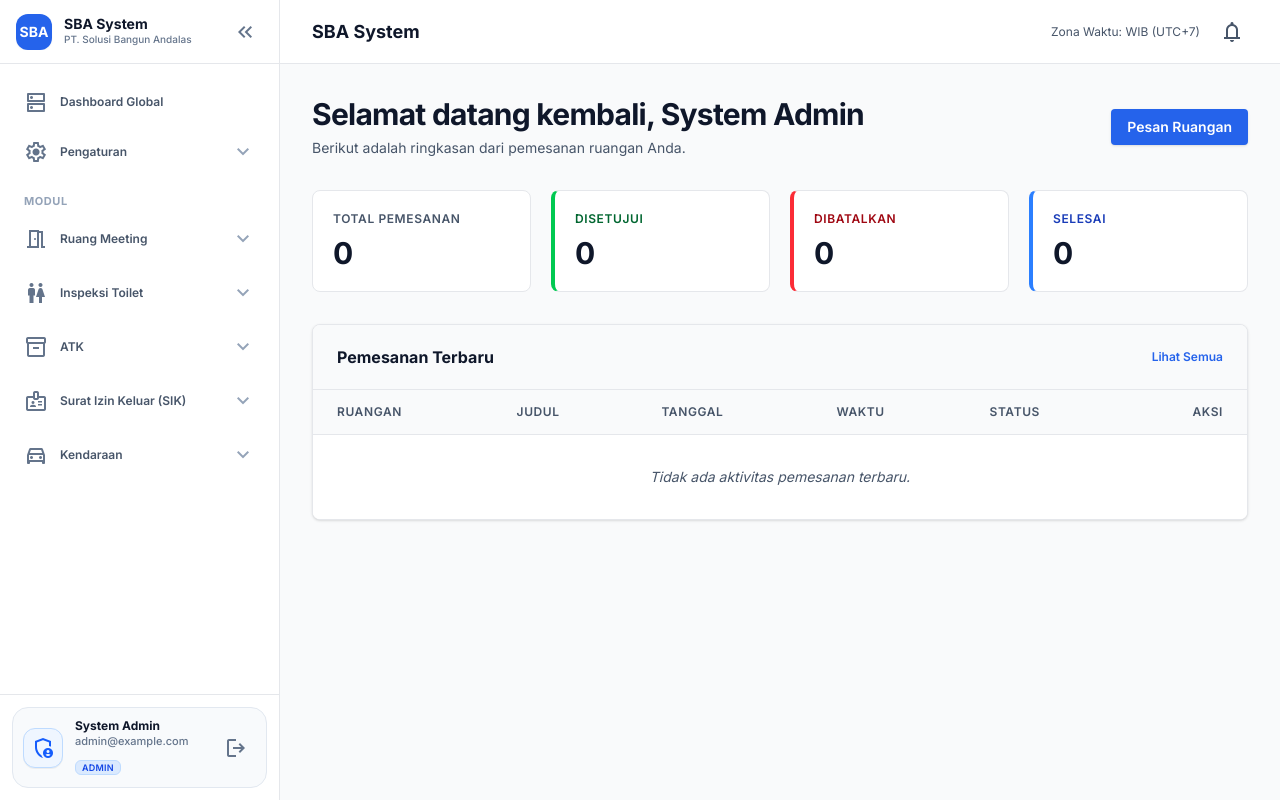
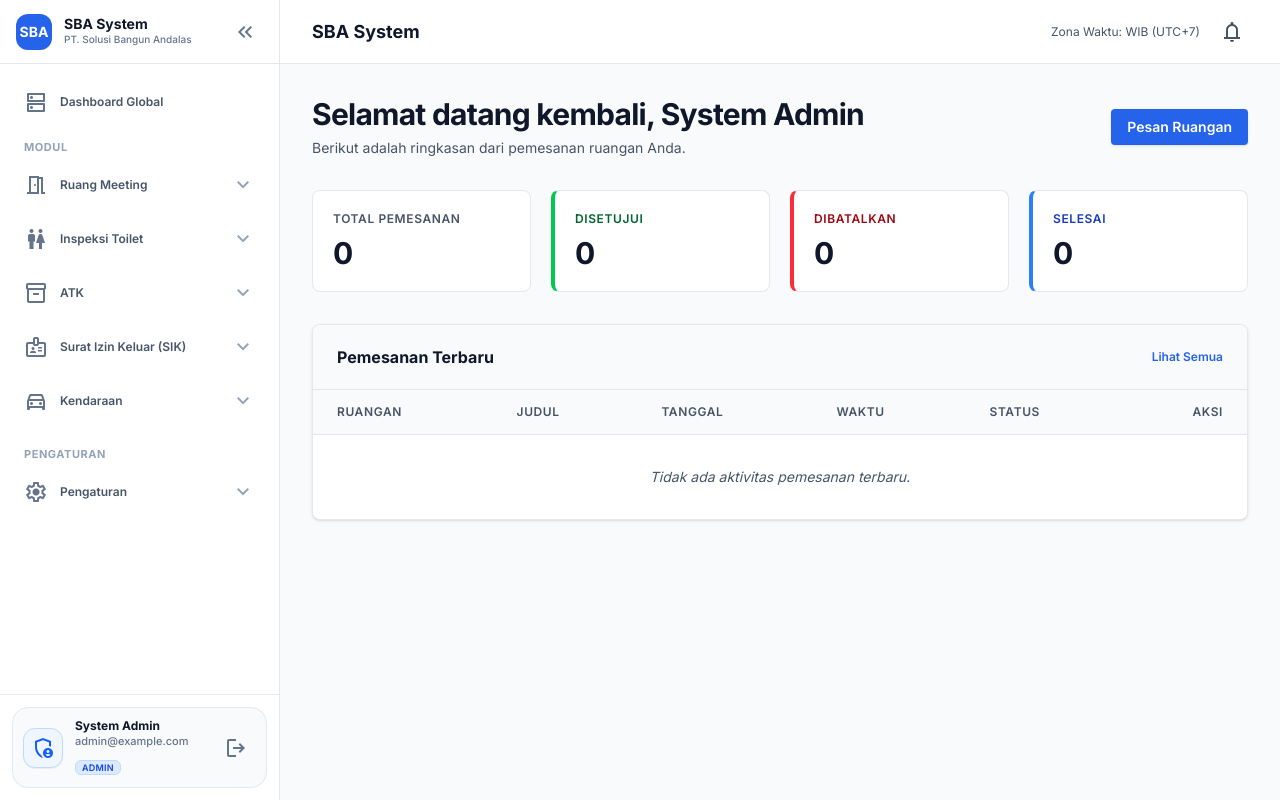
Before and after one commit to Ijlaalll/Portal-Karyawan-Integrated-SBA, a Laravel app: page /dashboard in a window 1280 px wide. Run offline with Laravel 12, Linux system fonts and the light colour scheme; a user stored in the database is signed in; data comes from the database, SQL or seed files in the repository; tables that the repository leaves empty hold one stand-in row (values such as "Sample post"); data that the repository does not hold is empty; style sheets or scripts are compiled from the project's sources; some libraries are stand-ins or nearby versions; some web fonts are replaced.

Commit message:
fix(nav): move Pengaturan module to the bottom of sidebar navigation and add PENGATURAN section label

```diff
--- a/app/Services/NavigationService.php
+++ b/app/Services/NavigationService.php
@@ -21,40 +21,6 @@ class NavigationService
                 'icon' => 'dns',
                 'route' => 'admin.home',
                 'active' => request()->routeIs('admin.home'),
-            ];
-
-            // Settings Group
-            $menu[] = [
-                'title' => 'Pengaturan',
-                'icon' => 'settings',
-                'id' => 'settings_menu',
-                'active' => (request()->is('admin/settings*') || request()->routeIs('admin.users.*')) && !request()->is('admin/settings/department-approvals*') && !request()->routeIs('admin.settings.department-approvals.*'),
-                'submenu' => [
-                    [
-                        'title' => 'Pengguna',
-                        'icon' => 'group',
-                        'route' => 'admin.users.index',
-                        'active' => request()->routeIs('admin.users.*'),
-                    ],
-                    [
-                        'title' => 'Cost Center',
-                        'icon' => 'payments',
-                        'route' => 'admin.settings.cost-centers.index',
-                        'active' => request()->routeIs('admin.settings.cost-centers.*'),
-                    ],
-                    [
-                        'title' => 'SMTP Settings',
-                        'icon' => 'mail',
-                        'route' => 'admin.settings.smtp.show',
-                        'active' => request()->routeIs('admin.settings.smtp.*'),
-                    ],
-                    [
-                        'title' => 'Audit Trail (Log Aktivitas)',
-                        'icon' => 'receipt_long',
-                        'route' => 'admin.settings.audit-logs.index',
-                        'active' => request()->routeIs('admin.settings.audit-logs.*'),
-                    ],
-                ]
             ];
 
             // Meeting Room Module Group (Admin version)
@@ -300,6 +266,40 @@ class NavigationService
                         'icon' => 'local_gas_station',
                         'route' => 'vehicles.fuel.index',
                         'active' => request()->routeIs('vehicles.fuel.*'),
+                    ],
+                ]
+            ];
+
+            // Settings Group (Selalu paling bawah sesuai requirement sistem)
+            $menu[] = [
+                'title' => 'Pengaturan',
+                'icon' => 'settings',
+                'id' => 'settings_menu',
+                'active' => (request()->is('admin/settings*') || request()->routeIs('admin.users.*')) && !request()->is('admin/settings/department-approvals*') && !request()->routeIs('admin.settings.department-approvals.*'),
+                'submenu' => [
+                    [
+                        'title' => 'Pengguna',
+                        'icon' => 'group',
+                        'route' => 'admin.users.index',
+                        'active' => request()->routeIs('admin.users.*'),
+                    ],
+                    [
+                        'title' => 'Cost Center',
+                        'icon' => 'payments',
+                        'route' => 'admin.settings.cost-centers.index',
+                        'active' => request()->routeIs('admin.settings.cost-centers.*'),
+                    ],
+                    [
+                        'title' => 'SMTP Settings',
+                        'icon' => 'mail',
+                        'route' => 'admin.settings.smtp.show',
+                        'active' => request()->routeIs('admin.settings.smtp.*'),
+                    ],
+                    [
+                        'title' => 'Audit Trail (Log Aktivitas)',
+                        'icon' => 'receipt_long',
+                        'route' => 'admin.settings.audit-logs.index',
+                        'active' => request()->routeIs('admin.settings.audit-logs.*'),
                     ],
                 ]
             ];
--- a/resources/views/layouts/app.blade.php
+++ b/resources/views/layouts/app.blade.php
@@ -432,6 +432,13 @@
                             <!-- Non-interactive MODUL Section Label -->
                             <div class="pt-3 pb-1 px-3 sidebar-text-label pointer-events-none select-none">
                                 <p class="text-[11px] font-bold text-[#94A3B8] uppercase tracking-wider leading-none">MODUL</p>
+                            </div>
+                        @endif
+
+                        @if($groupId === 'settings_menu')
+                            <!-- Non-interactive PENGATURAN Section Label -->
+                            <div class="pt-4 pb-1 px-3 sidebar-text-label pointer-events-none select-none">
+                                <p class="text-[11px] font-bold text-[#94A3B8] uppercase tracking-wider leading-none">PENGATURAN</p>
                             </div>
                         @endif
 
```
Also changed, not shown: tests/Feature/AuditLogTest.php (+4 -0 lines).
